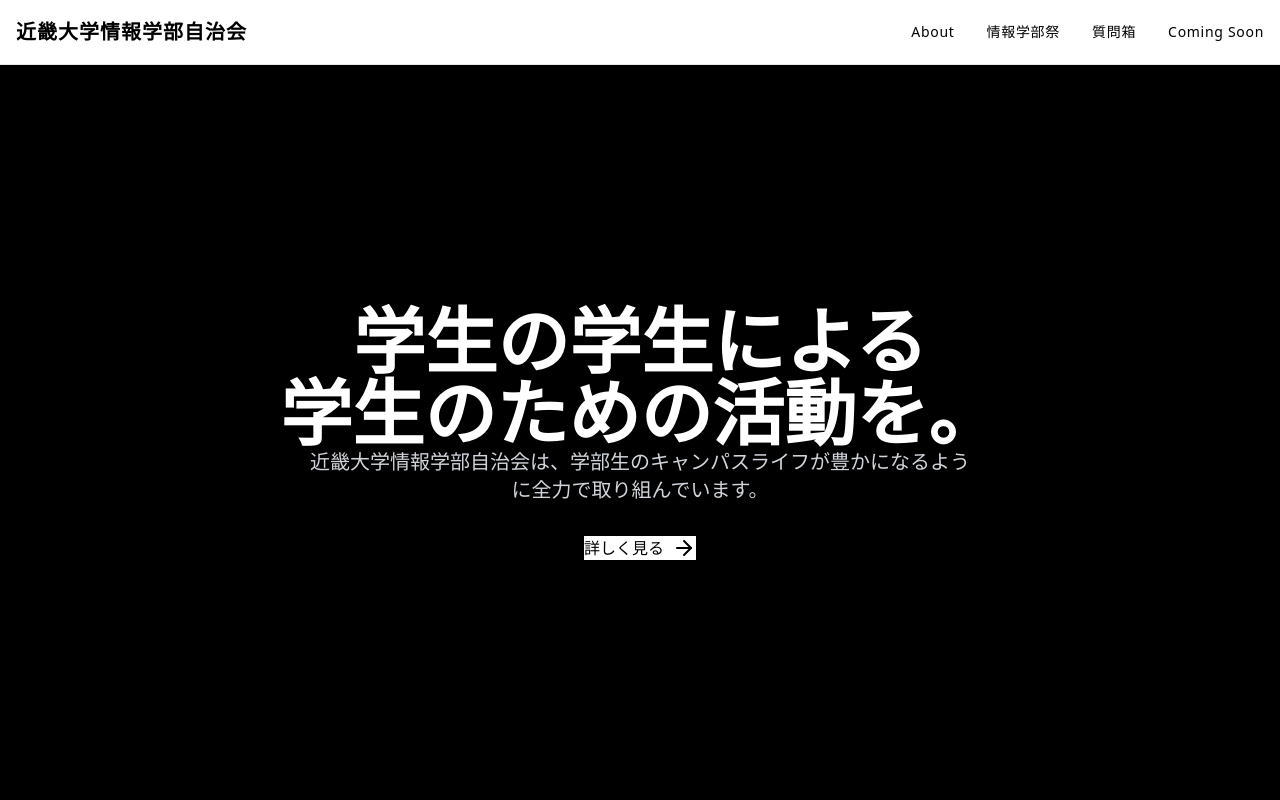
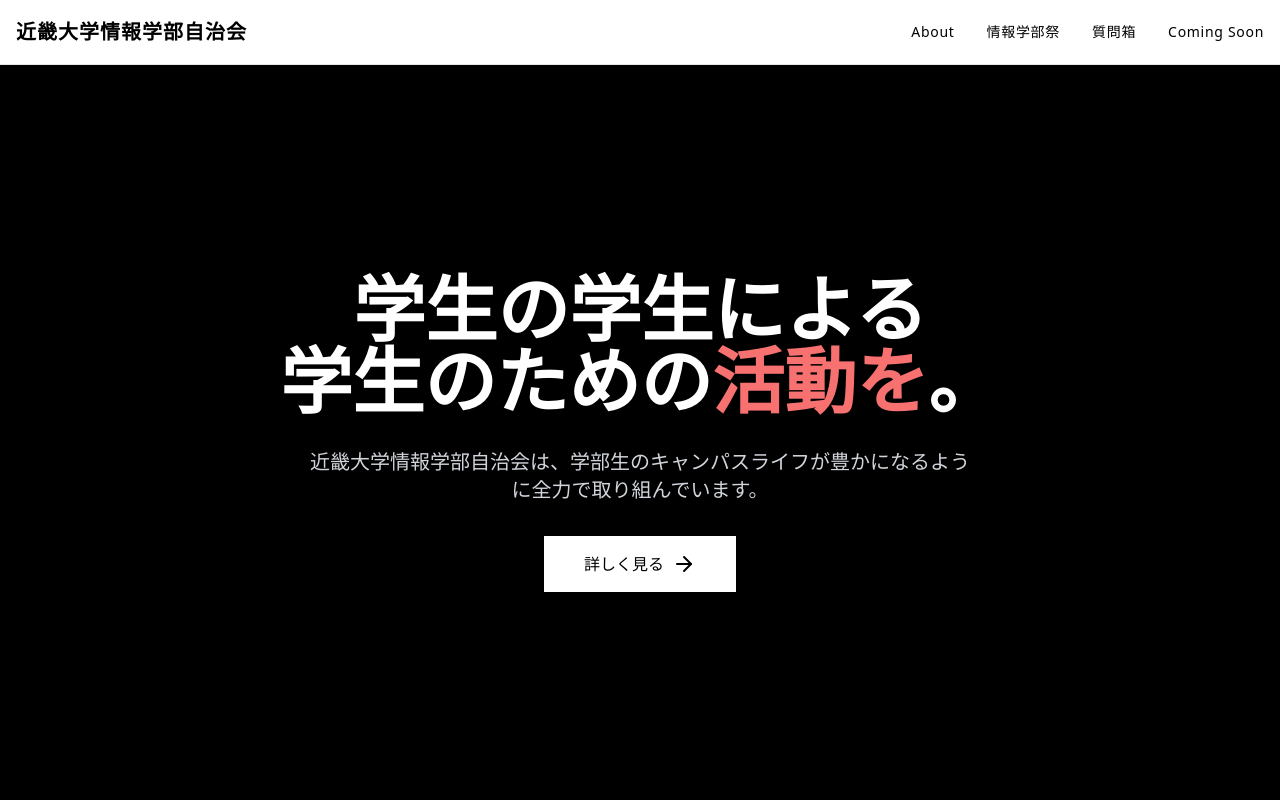
Before and after one commit to kindaijouji/jouji-website, a React (Create React App) app: page / in a window 1280 px wide. Shown: the top 800 px of the page. Built offline with nearby package versions, Linux system fonts and the light colour scheme.

Commit message:
tailwindcssをsrc直下以外でも適応できるようにした

```diff
--- a/package.json
+++ b/package.json
@@ -41,8 +41,8 @@
     ]
   },
   "devDependencies": {
-    "autoprefixer": "^10.4.20",
-    "postcss": "^8.5.2",
-    "tailwindcss": "^3.4.13"
+    "autoprefixer": "^10.4.21",
+    "postcss": "^8.5.3",
+    "tailwindcss": "^3.4.17"
   }
 }
--- a/tailwind.config.js
+++ b/tailwind.config.js
@@ -1,8 +1,8 @@
 /** @type {import('tailwindcss').Config} */
 module.exports = {
   content: [
-    "./src/***.jsx",
-    "./src/***.js",
+    "./src/**/*.{js,jsx,ts,tsx}",
+    "./public/index.html"
   ],
   theme: {
     extend: {},
```
